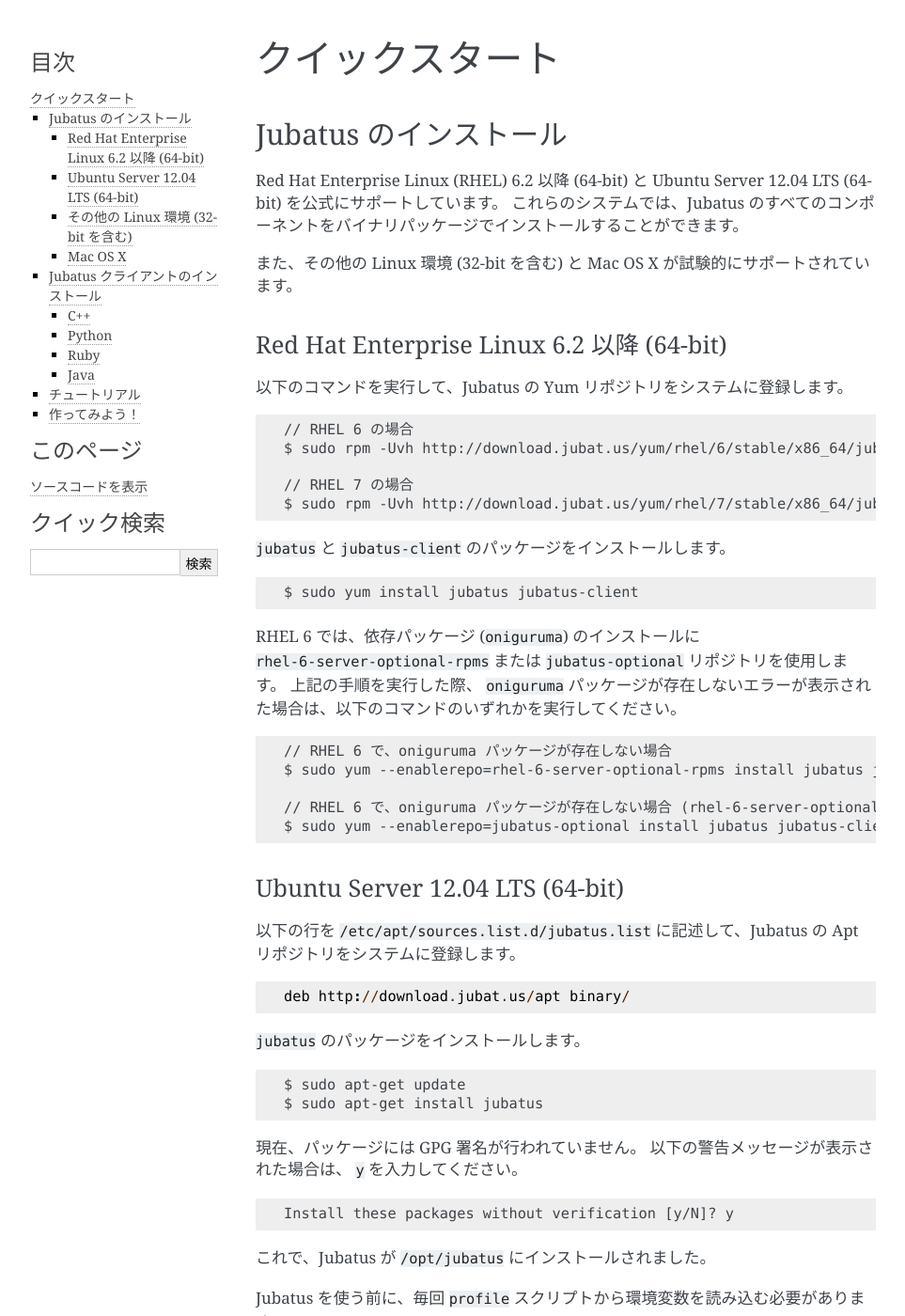
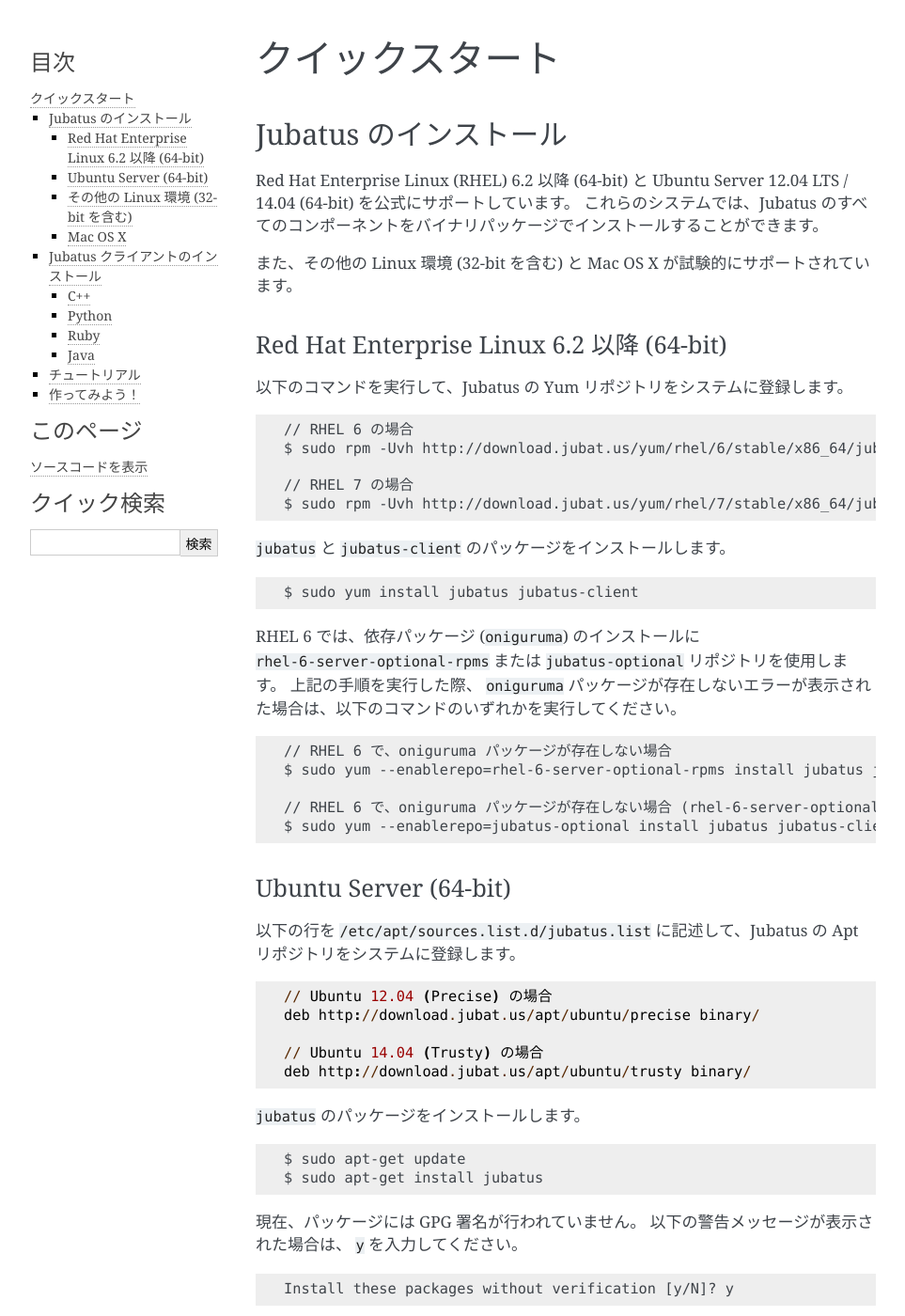
Before and after one commit to jubatus/website, a Sphinx documentation site: the page built from source/ja/quickstart.rst, in a window 1280 px wide and 1400 px high. Shown: the whole window at 94% size, without its empty margins (148-1111 px from the left). Built offline with Sphinx 7.4.7, drawn with Linux system fonts in a browser that asks for light colours; the version number could not be read and is left out; some of the changed text lies outside the part shown.

Commit message:
support Ubuntu 14.04 LTS

```diff
--- a/source/ja/quickstart.rst
+++ b/source/ja/quickstart.rst
@@ -5,7 +5,7 @@
 Jubatus のインストール
 ----------------------
 
-Red Hat Enterprise Linux (RHEL) 6.2 以降 (64-bit) と Ubuntu Server 12.04 LTS (64-bit) を公式にサポートしています。
+Red Hat Enterprise Linux (RHEL) 6.2 以降 (64-bit) と Ubuntu Server 12.04 LTS / 14.04  (64-bit) を公式にサポートしています。
 これらのシステムでは、Jubatus のすべてのコンポーネントをバイナリパッケージでインストールすることができます。
 
 また、その他の Linux 環境 (32-bit を含む) と Mac OS X が試験的にサポートされています。
@@ -40,14 +40,18 @@
   // RHEL 6 で、oniguruma パッケージが存在しない場合 (rhel-6-server-optional-rpms が利用できない場合)
   $ sudo yum --enablerepo=jubatus-optional install jubatus jubatus-client
 
-Ubuntu Server 12.04 LTS (64-bit)
-~~~~~~~~~~~~~~~~~~~~~~~~~~~~~~~~
+Ubuntu Server (64-bit)
+~~~~~~~~~~~~~~~~~~~~~~
 
 以下の行を ``/etc/apt/sources.list.d/jubatus.list`` に記述して、Jubatus の Apt リポジトリをシステムに登録します。
 
 ::
 
-  deb http://download.jubat.us/apt binary/
+  // Ubuntu 12.04 (Precise) の場合
+  deb http://download.jubat.us/apt/ubuntu/precise binary/
+
+  // Ubuntu 14.04 (Trusty) の場合
+  deb http://download.jubat.us/apt/ubuntu/trusty binary/
 
 ``jubatus`` のパッケージをインストールします。
 
```
Also changed, not shown: other parts of source/ja/quickstart.rst (+1 -1 lines), source/en/quickstart.rst (+9 -5 lines).
